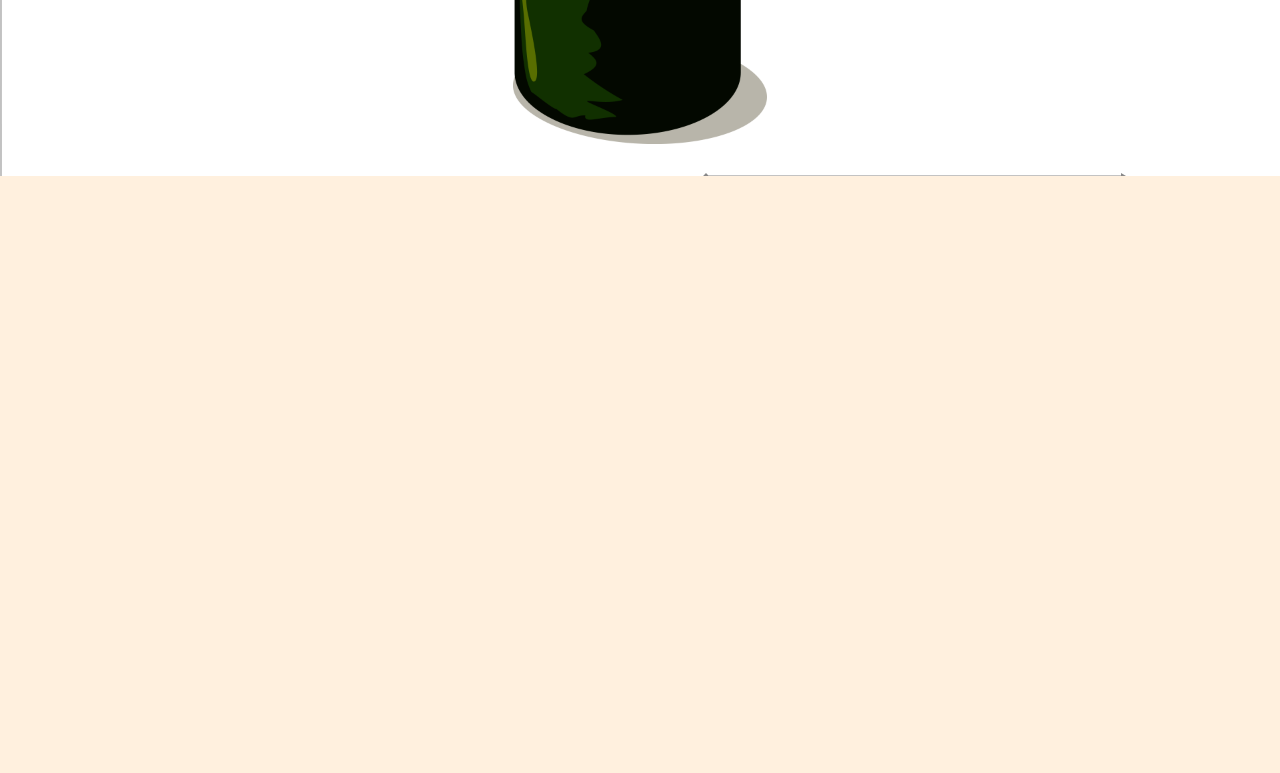
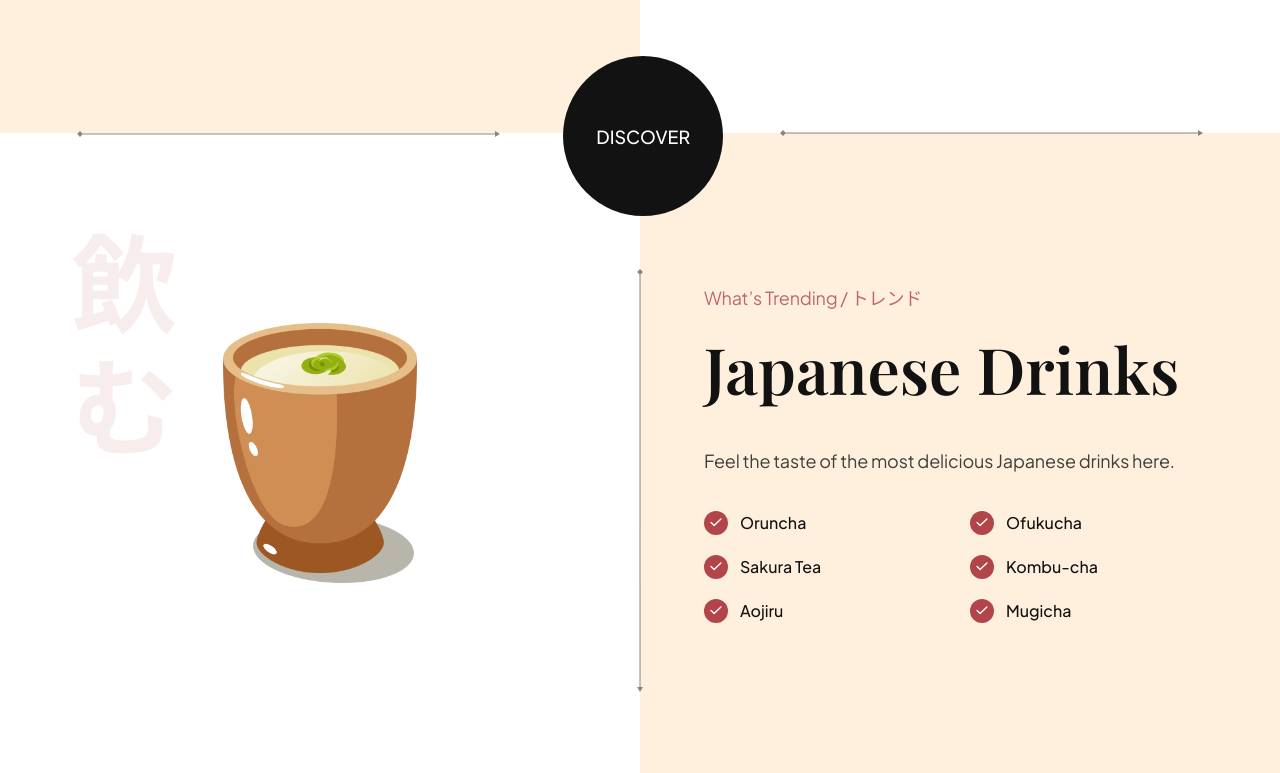
Before and after one commit to Lorn12/Sushi-Landing-Page, a website built with Vite: page index.html in a window 1280 px wide. Shown: the part 2925-3698 px from the top of the page. Before the commit the page ends 3119 px from the top, so only its background shows below. Built offline with nearby package versions, Linux system fonts and the light colour scheme.

Commit message:
Completed trending section & styles

```diff
--- a/CSS/sections/trending.css
+++ b/CSS/sections/trending.css
@@ -6,11 +6,8 @@
   overflow: hidden;
 }
 
-/* .trending__discover {
-} */
-
 .trending-sushi,
-.trending-drink {
+.trending-drinks {
   width: 100%;
   min-height: 640px;
 
@@ -83,7 +80,7 @@
   background-image: url("../../ASSETS/japanese_sushi.png");
 }
 
-.trending-drink .trending__image {
+.trending-drinks .trending__image {
   background-image: url("../../ASSETS/japanese_drinks.png");
 }
 
@@ -91,6 +88,34 @@
   width: 254px;
   height: 260px;
   object-fit: contain;
+}
+
+/* <!-- //DISCOVER BUTTON ______________________________________________________________ --> */
+
+.trending__discover {
+  position: absolute;
+  top: 44%;
+  left: 44%;
+  z-index: 1;
+
+  width: 160px;
+  height: 160px;
+
+  background-color: var(--secondary-color);
+  border-radius: 100%;
+
+  display: flex;
+  justify-content: center;
+  align-items: center;
+}
+
+.trending__discover p {
+  color: #fff;
+  text-transform: uppercase;
+
+  font-size: 18px;
+  font-weight: 500;
+  font-family: var(--plus-jakarta-sans);
 }
 
 /* <!-- //TRENDING-ARROWS ______________________________________________________________ --> */
--- a/index.html
+++ b/index.html
@@ -203,7 +203,8 @@
     </section>
 
     <!-- //TRENDING SECTION  ______________________________________________________________ -->
-    <section class="trending" id="trending">
+    <section class="trending" id="food">
+      <section class="trending-sushi">
         <div class="trending__content" data-aos="fade-right">
           <p class="sushi__subtitle">What’s Trending / トレンド</p>
           <h3 class="sushi__title">Japanese Sushi</h3>
@@ -264,9 +265,74 @@
         </div>
       </section>
 
-    <div class="trending__disocover" data-aos="zoom-in">
+      <!-- //TRENDING DISCOVER BUTTON_____________________________________________ -->
+      <div class="trending__discover" data-aos="zoom-in">
         <p>Discover</p>
       </div>
+
+      <!-- //TRENDING DRINKS______________________________________________________ -->
+      <section class="trending-drinks">
+        <div class="trending__image flex-center">
+          <img src="ASSETS/sushi-4.png" alt="sushi-4" data-aos="fade-right" />
+
+          <div class="trending__arrow trending__arrow-top">
+            <img src="ASSETS/arrow-horizontal.svg" alt="arrow horizontal" />
+          </div>
+
+          <div class="trending__arrow trending__arrow-right">
+            <img src="ASSETS/arrow-vertical.svg" alt="arrow vertical" />
+          </div>
+        </div>
+
+        <div class="trending__content" data-aos="fade-left">
+          <p class="sushi__subtitle">What’s Trending / トレンド</p>
+          <h3 class="sushi__title">Japanese Drinks</h3>
+          <p class="sushi__description">
+            Feel the taste of the most delicious Japanese drinks here.
+          </p>
+
+          <ul class="trending__list flex-between">
+            <li>
+              <div class="trending__icon flex-center">
+                <img src="ASSETS/check.svg" alt="check" />
+              </div>
+              <p>Oruncha</p>
+            </li>
+            <li>
+              <div class="trending__icon flex-center">
+                <img src="ASSETS/check.svg" alt="check" />
+              </div>
+              <p>Ofukucha</p>
+            </li>
+            <li>
+              <div class="trending__icon flex-center">
+                <img src="ASSETS/check.svg" alt="check" />
+              </div>
+              <p>Sakura Tea</p>
+            </li>
+            <li>
+              <div class="trending__icon flex-center">
+                <img src="ASSETS/check.svg" alt="check" />
+              </div>
+              <p>Kombu-cha</p>
+            </li>
+            <li>
+              <div class="trending__icon flex-center">
+                <img src="ASSETS/check.svg" alt="check" />
+              </div>
+              <p>Aojiru</p>
+            </li>
+            <li>
+              <div class="trending__icon flex-center">
+                <img src="ASSETS/check.svg" alt="check" />
+              </div>
+              <p>Mugicha</p>
+            </li>
+          </ul>
+        </div>
+      </section>
+    </section>
+
     <script src="JS/script.js" type="module"></script>
   </body>
 </html>
```
Lines whose indentation alone changed are shown as unchanged.
